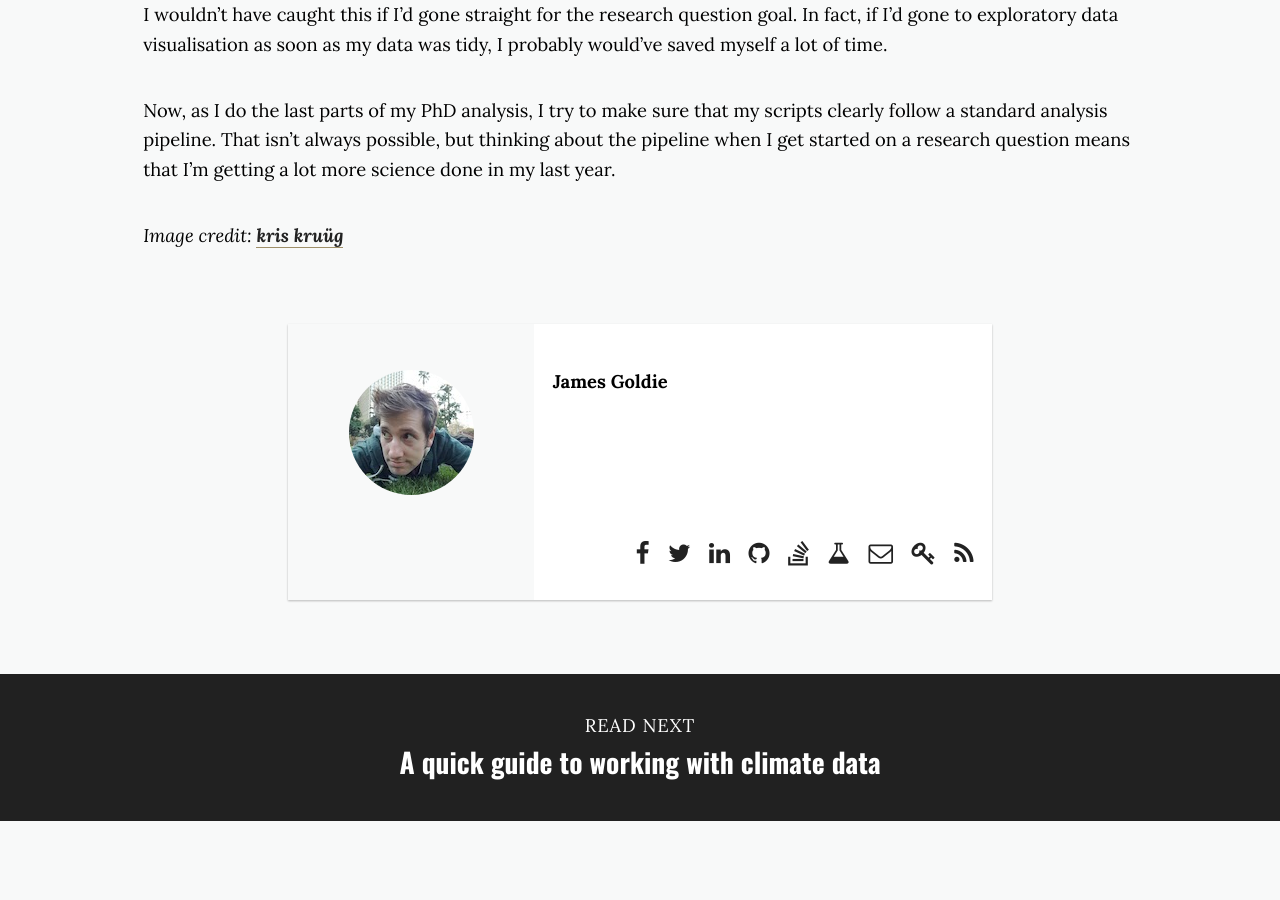
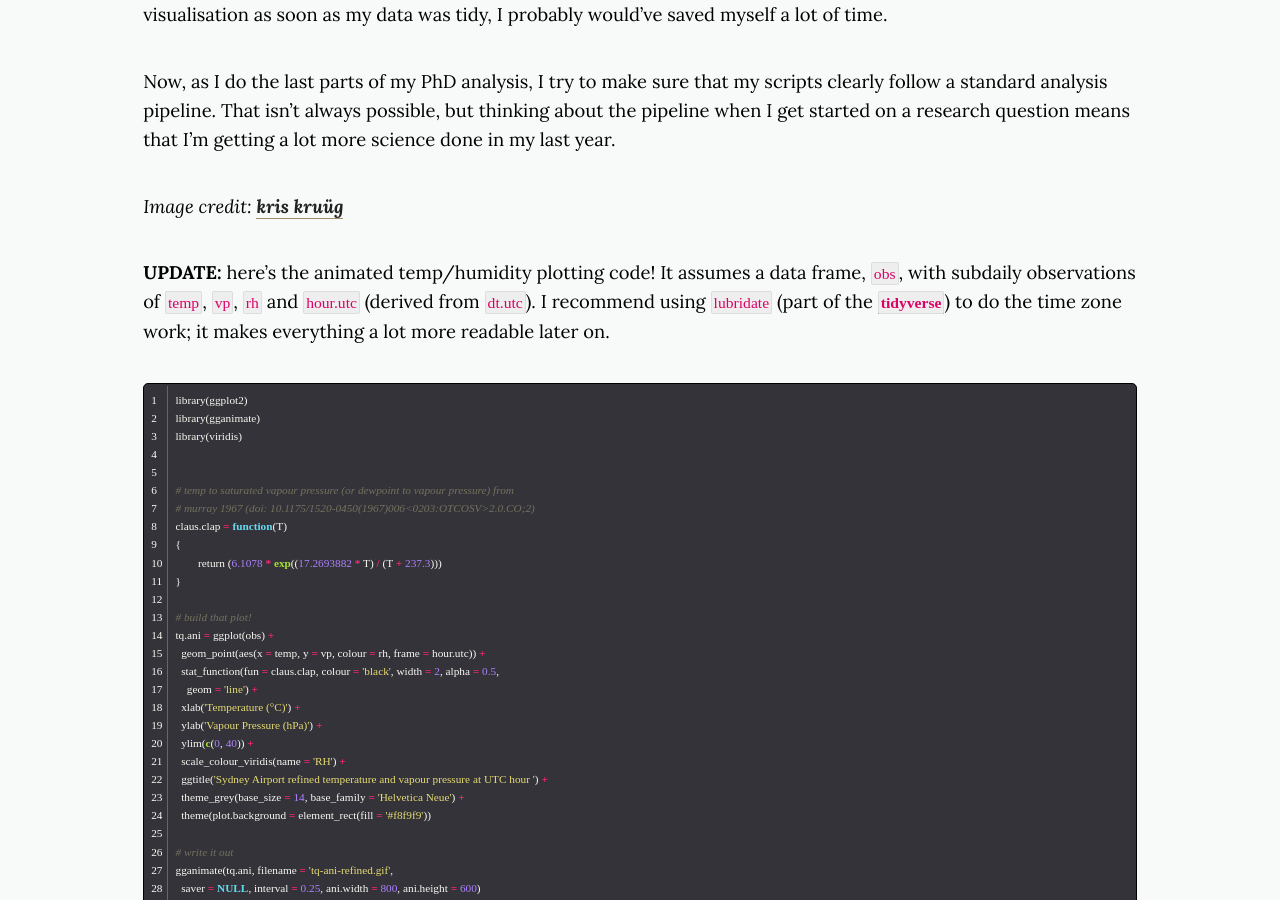
Before and after one commit to rensa/rensa.github.io, a Jekyll site: the page built from _posts/writing/2017-08-22-viz-data-without-research-question.md, in a window 1280 px wide and 900 px high, scrolled down 6110 px. Built offline with Jekyll 4.4.1, drawn with Linux system fonts in a browser that asks for light colours; nearby versions of some CDN libraries; before the commit the page ends 6931 px from its top, so only the background shows below that; some of the changed text lies outside the part shown.

Commit message:
Add plotting code to post

```diff
--- a/_posts/writing/2017-08-22-viz-data-without-research-question.md
+++ b/_posts/writing/2017-08-22-viz-data-without-research-question.md
@@ -62,3 +62,36 @@ I wouldn't have caught this if I'd gone straight for the research question goal.
 Now, as I do the last parts of my PhD analysis, I try to make sure that my scripts clearly follow a standard analysis pipeline. That isn't always possible, but thinking about the pipeline when I get started on a research question means that I'm getting a lot more science done in my last year.
 
 _Image credit: [kris kruüg](https://www.flickr.com/photos/kk/9243272454/)_
+
+**UPDATE:** here's the animated temp/humidity plotting code! It assumes a data frame, `obs`, with subdaily observations of `temp`, `vp`, `rh` and `hour.utc` (derived from `dt.utc`). I recommend using `lubridate` (part of the [`tidyverse`](tidyverse.org)) to do the time zone work; it makes everything a lot more readable later on.
+
+{% highlight r linenos=table %}
+library(ggplot2)
+library(gganimate)
+library(viridis)
+
+
+# temp to saturated vapour pressure (or dewpoint to vapour pressure) from
+# murray 1967 (doi: 10.1175/1520-0450(1967)006<0203:OTCOSV>2.0.CO;2)
+claus.clap = function(T)
+{
+	return (6.1078 * exp((17.2693882 * T) / (T + 237.3)))
+}
+
+# build that plot!
+tq.ani = ggplot(obs) +
+  geom_point(aes(x = temp, y = vp, colour = rh, frame = hour.utc)) +
+  stat_function(fun = claus.clap, colour = 'black', width = 2, alpha = 0.5,
+    geom = 'line') +
+  xlab('Temperature (°C)') +
+  ylab('Vapour Pressure (hPa)') +
+  ylim(c(0, 40)) +
+  scale_colour_viridis(name = 'RH') +
+  ggtitle('Sydney Airport refined temperature and vapour pressure at UTC hour ') +
+  theme_grey(base_size = 14, base_family = 'Helvetica Neue') +
+  theme(plot.background = element_rect(fill = '#f8f9f9'))
+
+# write it out
+gganimate(tq.ani, filename = 'tq-ani-refined.gif',
+  saver = NULL, interval = 0.25, ani.width = 800, ani.height = 600)
+{% endhighlight %}
```
Also changed, not shown: other parts of _posts/writing/2017-08-22-viz-data-without-research-question.md (+1 -1 lines).
